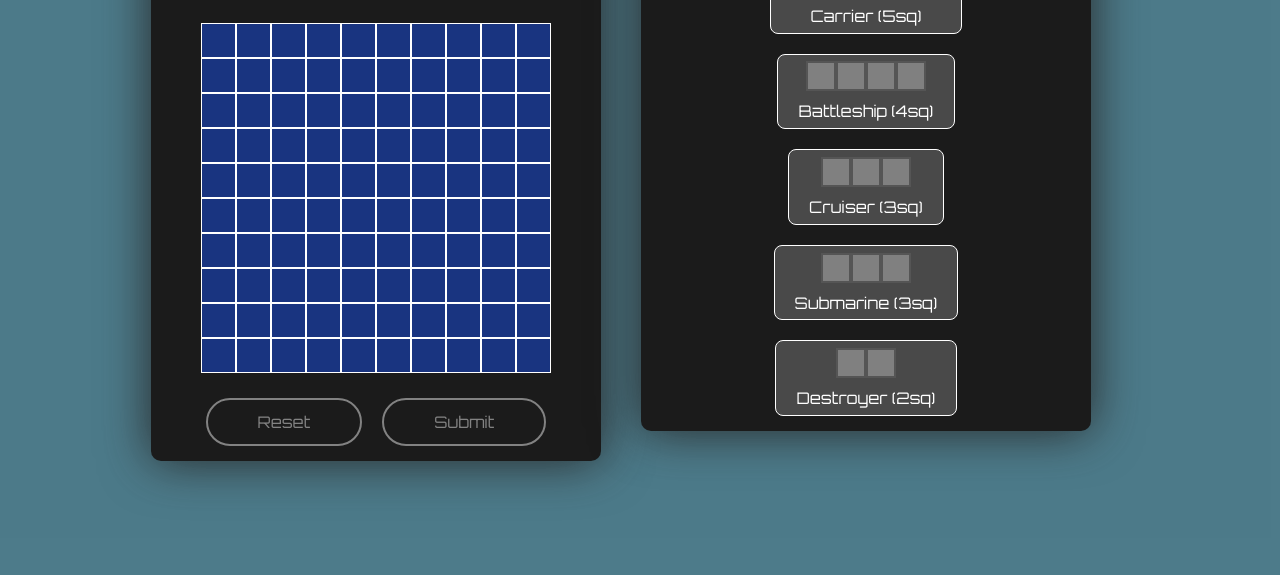
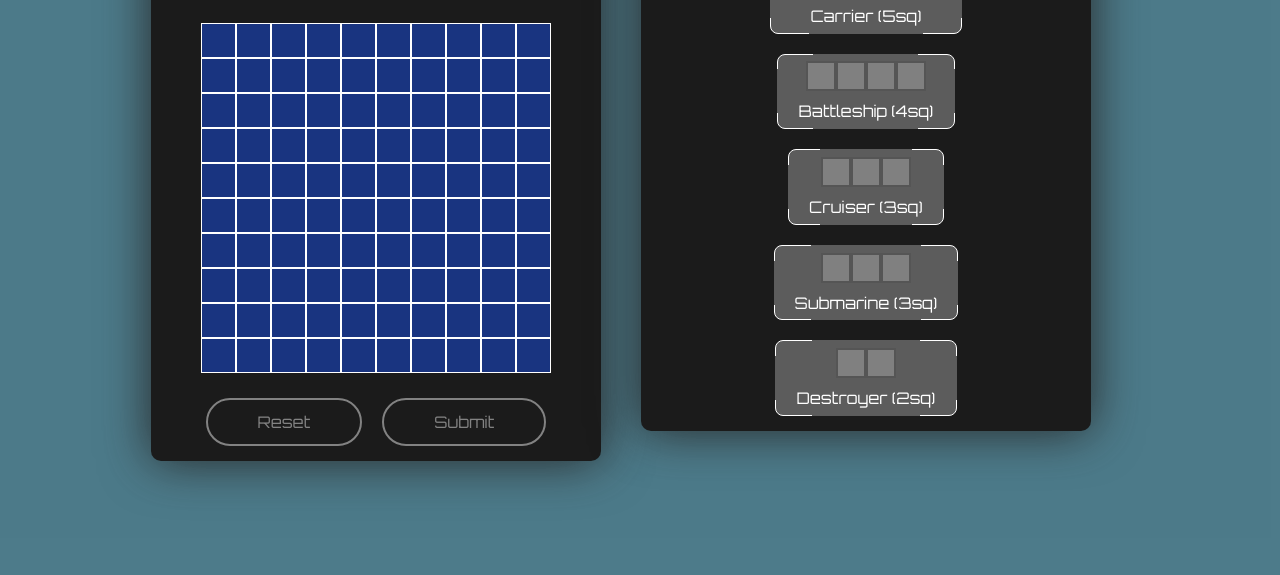
Before and after one commit to tomasbennett/Battleship, a website built with webpack: page src/Pages/HTML/index.html in a window 1280 px wide. Shown: the part 225-800 px from the top of the page. Built offline with nearby package versions, Linux system fonts and the light colour scheme.

Commit message:
Adding extra styling fetures to the ship selection borders

```diff
--- a/src/Pages/CSS/dialog.css
+++ b/src/Pages/CSS/dialog.css
@@ -84,10 +84,14 @@ div#ships-selection-container{
 
 
 div#ships-selection-container > div.dialog-ship-container{
+    --border-width: .1rem;
+
+    position: relative;
+
     flex: 1;
 
-    background-color: rgba(255, 255, 255, 0.2);
-    border: .1rem solid white;
+    background-color: rgb(92, 92, 92);
+    border: var(--border-width) solid white;
 
     padding: 0rem 2rem;
 
@@ -104,17 +108,49 @@ div#ships-selection-container > div.dialog-ship-container{
     row-gap: 1rem;
 
     cursor: pointer;
+
+    /* overflow: hidden; */
 }
+
+div#ships-selection-container > div.dialog-ship-container::before,
+div#ships-selection-container > div.dialog-ship-container::after{
+    content: '';
+
+    position: absolute;
+
+
+
+    background-color: inherit;
+
+    /* z-index: -1; */
+
+
+}
+
+div#ships-selection-container > div.dialog-ship-container::before{
+    width: calc(100% + var(--border-width) * 2);
+    height: 60%;
+}
+
+div#ships-selection-container > div.dialog-ship-container::after{
+    width: 60%;
+    height: calc(100% + var(--border-width) * 2);
+}
+
 
 
 div.dialog-ship-container > div.dialog-ship-image{
     /* flex: 1; */
+    z-index: 1;
 
     display: flex;
     align-items: center;
     justify-content: center;
 }
 
+div.dialog-ship-container > p{
+    z-index: 1;
+}
 
 div.dialog-ship-container > div.dialog-ship-image > div{
     aspect-ratio: 1;
```
